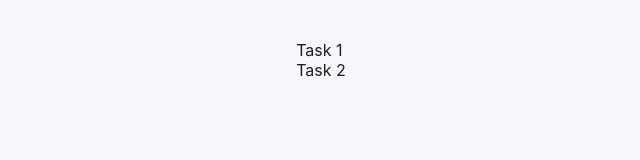
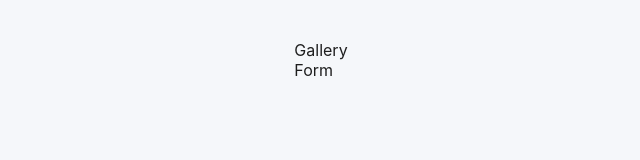
Before and after one commit to IrynaSlobodovska/goit-js-hw-09, a website: page src/index.html in a window 1280 px wide. Shown: the full height of the page, 319-959 px from the left. Drawn offline with Linux system fonts and the light colour scheme.

Commit message:
Update index.html

```diff
--- a/src/index.html
+++ b/src/index.html
@@ -4,16 +4,15 @@
     <meta charset="UTF-8" />
     <link rel="icon" type="image/svg+xml" href="/favicon.svg" />
     <meta name="viewport" content="width=device-width, initial-scale=1.0" />
-    <title>Vanilla App Template</title>
+    <title>HW-9</title>
     <link rel="stylesheet" href="./css/styles.css" />
-    <script type="module" src="./js/2-form.js" defer></script>
-    <script type="module" src="./js/1-gallery.js" defer></script>
+
   </head>
   <body>
     <main>
       <ul>
-        <li><a href="./1-gallery.html">Task 1</a></li>
-        <li><a href="./2-form.html">Task 2</a></li>
+        <li><a href="./1-gallery.html">Gallery</a></li>
+        <li><a href="./2-form.html">Form</a></li>
       </ul>
     </main>
 
```
